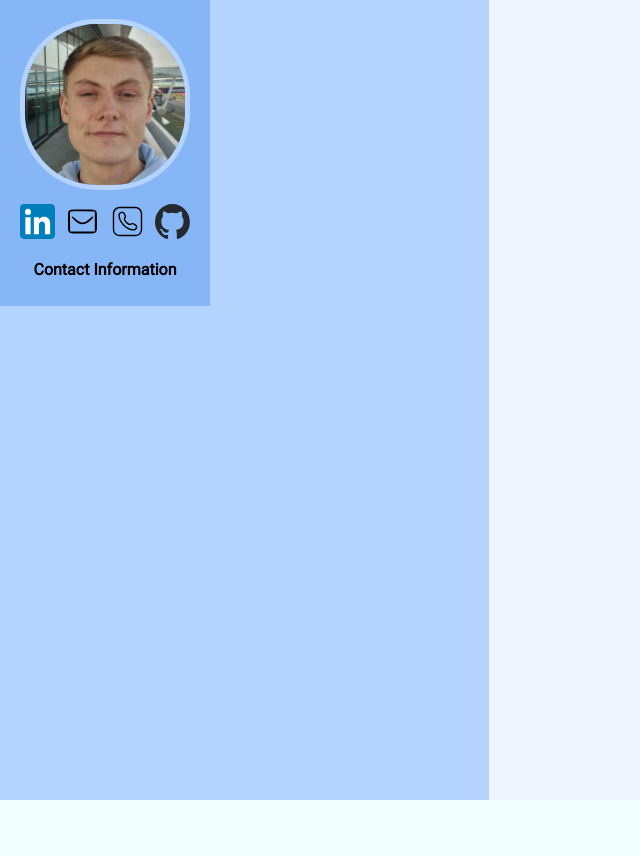
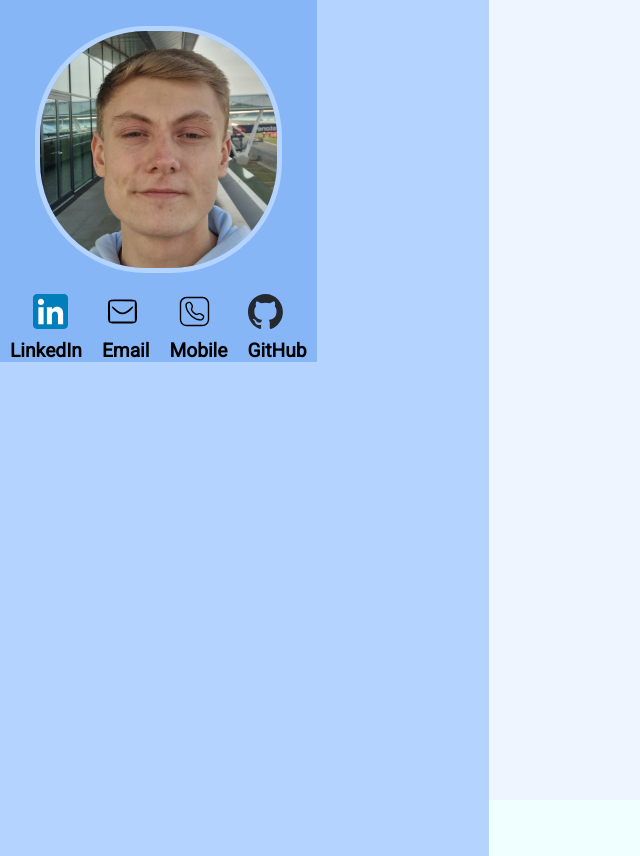
Before and after one commit to HarrynwJ77/portfolio, a Vue app: page / in a window 1280 px wide. Shown: the whole page, without its empty margins (0-640 px from the left). Before the commit the page ends 800 px from the top, so only its background shows below. Built offline with nearby package versions, Linux system fonts and the light colour scheme.

Commit message:
Check todo's, page format is looking good though

```diff
--- a/src/components/test.vue
+++ b/src/components/test.vue
@@ -1,18 +1,60 @@
 <script setup lang="ts">
-import hImage from './hImage.vue';
-import { getImageUrl } from '@/services/hImageGetUrl';
+import { getImageUrl } from "@/services/hImageGetUrl";
+import { ref } from "vue";
 
-const links = ([
-                    {title: "LinkedIn", image: "LinkedIn.svg", src: "https://www.linkedin.com/in/harry-jones-35b511239/", active: true},
-                    {title: "Email", image: "email.svg", src: "mailto:harrynwjones@gmail.com", active: true},
-                    {title: "Mobile", image: "mobile.svg", src: "+44 77344 70165", active: true},
-                    {title: "GitHub", image: "github.svg", src: "https://github.com/HarrynwJ77", active: true}
-                    ]);
+const links = [
+	{
+		title: "LinkedIn",
+		image: "LinkedIn.svg",
+		src: "https://www.linkedin.com/in/harry-jones-35b511239/",
+		active: true,
+	},
+	{
+		title: "Email",
+		image: "email.svg",
+		src: "mailto:harrynwjones@gmail.com",
+		active: true,
+	},
+	{
+		title: "Mobile",
+		image: "mobile.svg",
+		src: "+44 77344 70165",
+		active: true,
+	},
+	{
+		title: "GitHub",
+		image: "github.svg",
+		src: "https://github.com/HarrynwJ77",
+		active: true,
+	},
+];
 
-function isActive(status:boolean) {
-    return status.valueOf;
+var currentLinkText = ref("Contact Information");
+var currentLinkActive = ref(true);
+
+var nextLinkText = ref("New Text");
+var nextLinkActive = ref(false);
+
+function animateLink(text: string) {
+	if (currentLinkActive.value) {
+		if (currentLinkText.value == text) {
+			/* If user hovers over the same icon, do nothing */
+			return;
 		}
-
+		/* Set up new link then deactivate old link */
+		nextLinkText.value = text;
+		currentLinkActive.value = !currentLinkActive.value;
+		nextLinkActive.value = !nextLinkActive.value;
+	} else {
+		if (nextLinkText.value == text) {
+			return;
+		}
+		/* Set up old link then deactivate new link */
+		currentLinkText.value = text;
+		nextLinkActive.value = !nextLinkActive.value;
+		currentLinkActive.value = !currentLinkActive.value;
+	}
+}
 </script>
 <template>
 	<div class="container">
@@ -20,15 +62,23 @@ function isActive(status:boolean) {
 			<div class="top-row">
 				<div class="top-left-column">
 					<div class="top-left-column-top">
-                <img :src="getImageUrl('profileImage.jpg')">
+						<img :src="getImageUrl('profileImage.jpg')" />
 					</div>
 					<div class="top-left-column-bottom">
 						<div class="h-link-container">
 							<div class="h-link-icon-container">
-                        <img class="h-link-icon" v-for="link in links" v-bind:key="link.title" :src="getImageUrl(link.image)">
+								<img class="h-link-icon" v-for="link in links" v-bind:key="link.title"
+									:src="getImageUrl(link.image)" v-on:mouseover="animateLink(link.title)" v-enter />
 							</div>
+							<!-- TDOD: Animate icon text in some sort of cool way...-->
+							<div class="h-link-title-container">
+								<a class="link-title" v-for="link in links" v-html="link.title"></a>
+							</div>
+
+							<!--
                     <p class="link-desc">Contact Information</p>
                     <a class="link-title" v-for="link in links" v-bind:key="link.title" :href="link.src" v-if="false">{{ link.title }}</a>
+                   -->
 						</div>
 					</div>
 				</div>
@@ -41,17 +91,29 @@ function isActive(status:boolean) {
 </template>
 
 <style scoped>
-
-.link-title {
+.h-link-title-container {
 	display: flex;
 	justify-content: center;
 	align-items: center;
-    text-align:center;
+	max-width: 100%;
+	overflow-x: hidden;
+	margin: auto;
+	box-sizing: border-box;
+	mask-image: cross-fade();
+}
+
+.link-title {
+	display: inline;
+	justify-content: center;
+	align-items: center;
+	text-align: center;
 	text-decoration: none;
 	font-weight: bold;
-
+	font-size: larger;
+	padding-top: 5px;
+	padding-left: 10px;
+	padding-right: 10px;
 }
-
 
 .h-link-icon-container {
 	padding-left: 15px;
@@ -68,47 +130,42 @@ function isActive(status:boolean) {
 	max-height: 40px;
 	width: 35px;
 	height: 35px;
-    margin:auto;
-    transition: all .3s ease-in-out;
+	margin: auto;
+	transition: all 0.3s ease-in-out;
 }
 
 .h-link-icon:hover .link-desc {
 	margin-top: 0px;
 	text-decoration-color: green;
-    transition: all .3s ease-in-out;
+	transition: all 0.3s ease-in-out;
 }
 
-.h-link-icon:hover{
+.h-link-icon:hover {
 	padding: 0px;
 	cursor: pointer;
-    transition: all .3s ease-in-out;
+	transition: all 0.3s ease-in-out;
 	margin: auto;
 	width: 40px;
 	height: 40px;
 }
 
 .link-desc {
-    text-align:center;
+	text-align: center;
 	font-weight: bold;
-    transition: all .3s ease-in-out;
+	transition: all 0.3s ease-in-out;
 }
 
 .top-left-column-top>img {
 	border-radius: 45%;
 	border-width: 5px;
 	border-style: solid;
-    border-color: #B4D4FF;
+	border-color: #b4d4ff;
 	max-width: 85%;
 	max-height: 85%;
-    display:flex;
+	display: flex;
 	margin: auto;
 }
 
-  div {
-    border-style: solid;
-    border-color: black;
-    border-width: 0px;
-  }
 .container {
 	display: flex;
 	height: 100vh;
@@ -131,16 +188,14 @@ function isActive(status:boolean) {
 	flex-direction: column;
 }
 
-
-
 .top-left-column-bottom {
 	flex: 0 0 38.2%;
-      background-color: #86B6F6;
+	background-color: #86b6f6;
 }
 
 .top-left-column-top {
 	flex: 0 0 61.8%;
-      background-color: #86B6F6;
+	background-color: #86b6f6;
 	display: flex;
 	justify-content: center;
 	align-items: center;
@@ -149,16 +204,16 @@ function isActive(status:boolean) {
 
 .top-right-column {
 	flex: 0 0 61.8%;
-      background-color: #B4D4FF;
+	background-color: #b4d4ff;
 }
 
 .bottom-row {
 	flex: 0 0 61.8%;
-      background-color: #B4D4FF;
+	background-color: #b4d4ff;
 }
 
 .right-column {
 	flex: 0 0 61.8%;
-      background-color: #EEF5FF;
+	background-color: #eef5ff;
 }
 </style>
```
Lines whose indentation alone changed are shown as unchanged.
